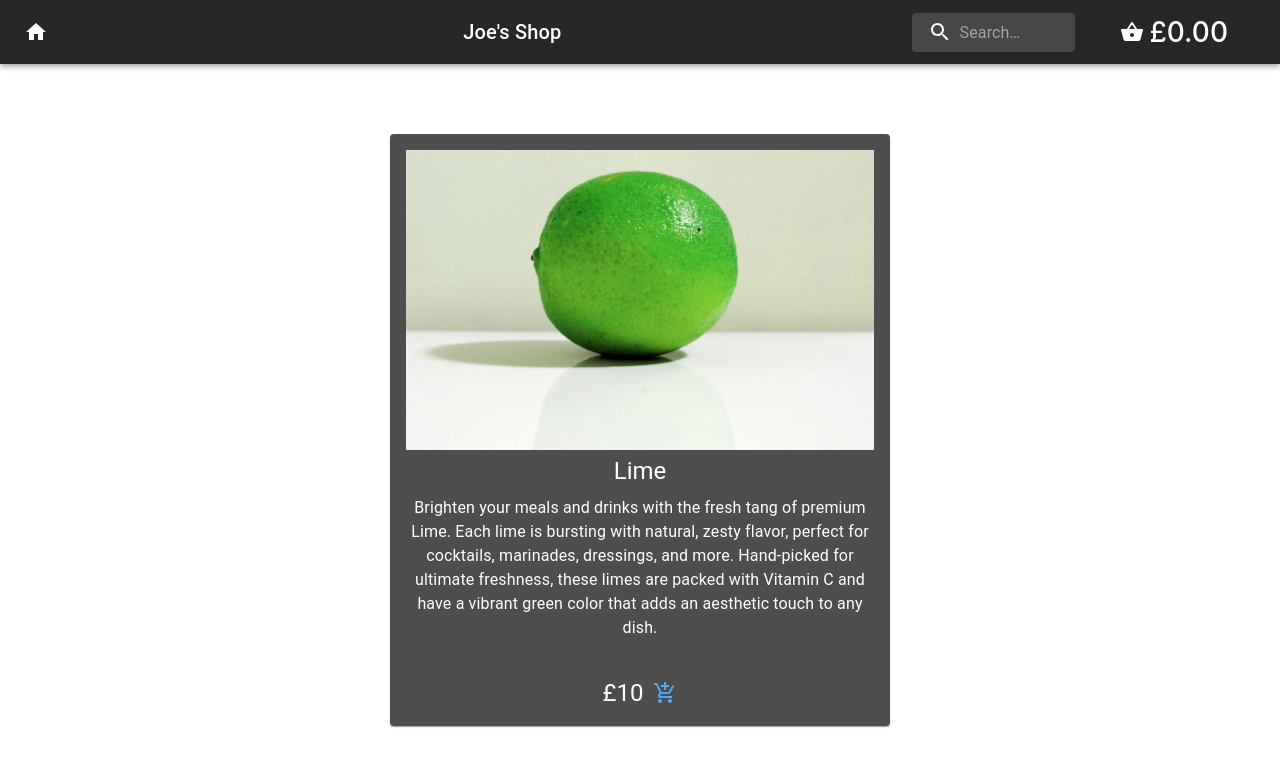
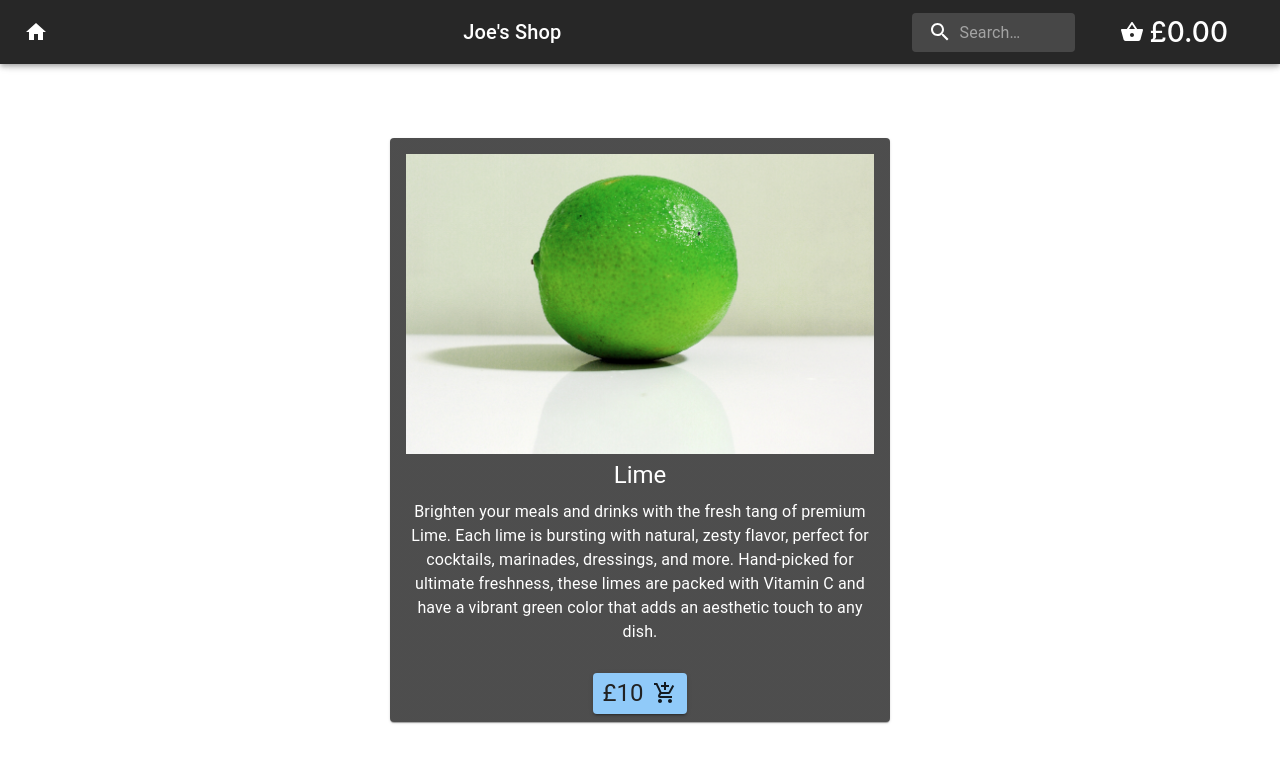
Before and after one commit to Bracej97/week10-challenge, a React (Vite) app: page /product/1 in a window 1280 px wide. Shown: the top 766 px of the page. Built offline with nearby package versions, Linux system fonts and the light colour scheme.

Commit message:
Make add to basket and price a clearer button

```diff
--- a/src/pages/Product.jsx
+++ b/src/pages/Product.jsx
@@ -4,7 +4,7 @@ import { BasketContext } from "../contexts/BasketContext";
 import { products } from "../data";
 import Card from '@mui/material/Card';
 import CardContent from '@mui/material/CardContent';
-import { CardActions, CardMedia, Typography } from "@mui/material";
+import { Button, CardActions, CardMedia, Typography } from "@mui/material";
 import IconButton from "@mui/material/IconButton";
 import AddShoppingCartIcon from '@mui/icons-material/AddShoppingCart';
 
@@ -31,12 +31,12 @@ function Product() {
 
                         </CardContent>
                         <CardActions style={{justifyContent: 'center'}}>
-                            <IconButton sx={{ color:"#4dabf5" }} aria-label="add to shopping cart" onClick={() => addToBasket(product)}>
-                                <Typography variant="h5" sx={{ color: '#ffffff', whiteSpace: 'pre-line', marginRight: '10px' }}>
+                            <Button size="small" variant="contained" aria-label="add to shopping cart" onClick={() => addToBasket(product)}>
+                                <Typography variant="h5" sx={{ color: '#222222', whiteSpace: 'pre-line', marginRight: '10px' }}>
                                     £{product.price}
                                 </Typography>
                                 <AddShoppingCartIcon />
-                            </IconButton>
+                            </Button>
                         </CardActions>
                     </Card>
         </div>
```
